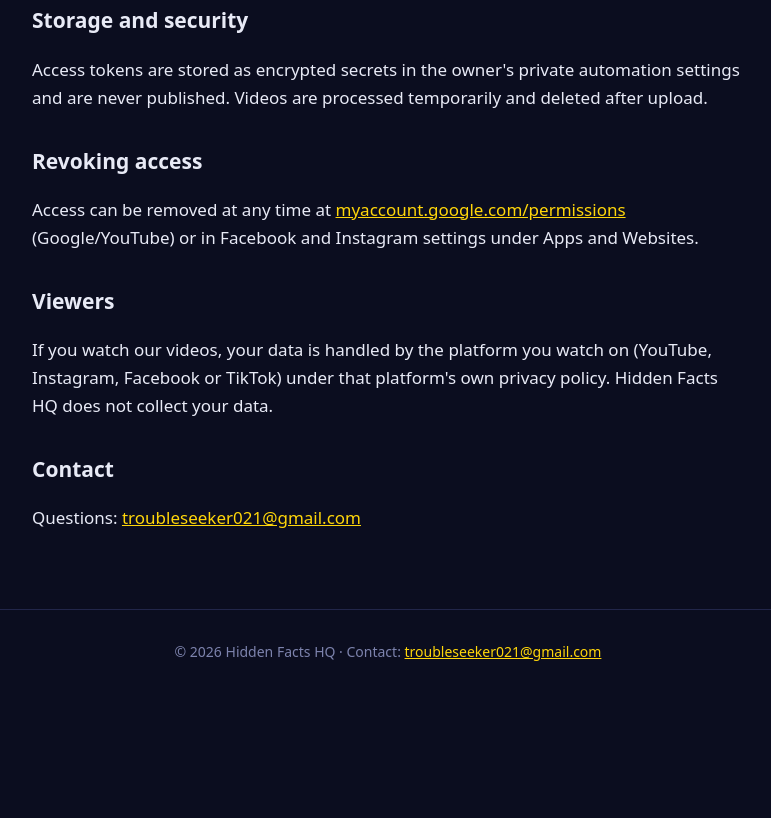
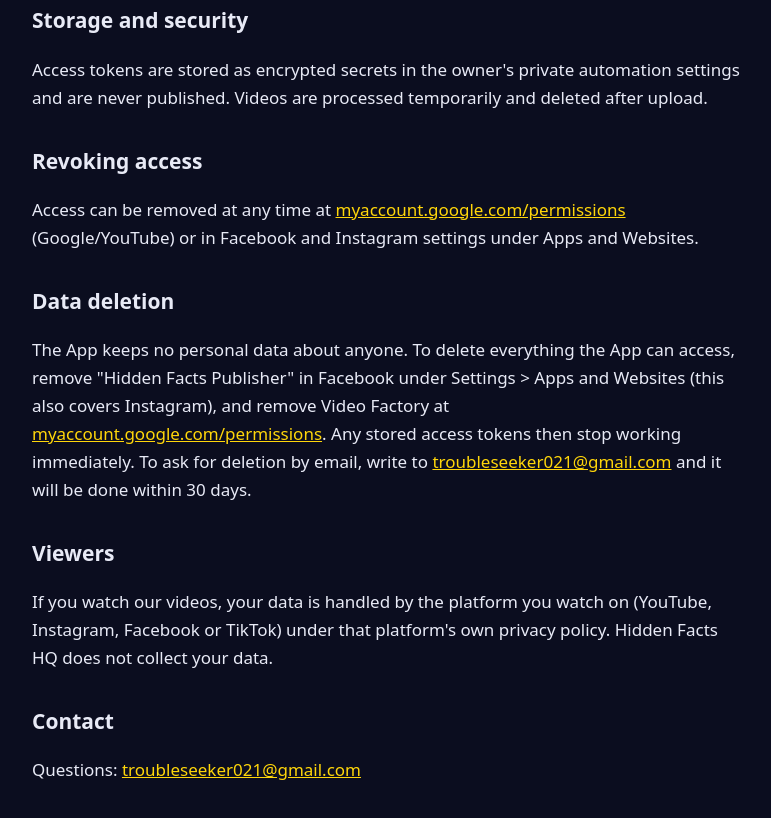
Before and after one commit to troubleseeker021-design/video-factory, a plain HTML site: page docs/privacy.html in a window 1280 px wide. Shown: the part 952-1770 px from the top of the page, without its empty margins (252-1023 px from the left). Before the commit the page ends 1645 px from the top, so only its background shows below. Drawn offline with Linux system fonts and the light colour scheme.

Commit message:
Privacy page: add data deletion section (for Meta app Live)

```diff
--- a/docs/privacy.html
+++ b/docs/privacy.html
@@ -11,13 +11,14 @@ main{max-width:760px;margin:0 auto;padding:40px 24px 60px}h1{font-size:34px;line
 @media(max-width:600px){nav{gap:12px;font-size:14px}h1{font-size:28px}}</style></head>
 <body><header><img src="logo.png" alt=""><b>HIDDEN FACTS <span>HQ</span></b>
 <nav><a href="index.html">Home</a><a href="privacy.html">Privacy</a><a href="terms.html">Terms</a></nav></header>
-<main><h1>Privacy Policy</h1><p class="mute">Last updated: November 7, 2026</p>
+<main><h1>Privacy Policy</h1><p class="mute">Last updated: November 16, 2026</p>
 <p>This policy explains how Hidden Facts HQ and its private publishing tool, Video Factory (the "App"), handle information.</p>
 <h2>Who uses the App</h2><p>The App is used only by the owner of the Hidden Facts HQ channels to upload videos to accounts the owner controls. It is not offered to the public, and no other users sign in to it.</p>
 <h2>Information the App accesses</h2><p>When the owner connects their own YouTube, Instagram or Facebook account, the App receives access tokens from those services. The App uses them only to upload the owner's videos, together with titles, descriptions and tags, to the owner's own channels. The App does not read, collect or store viewer data, comments, messages, contacts or any personal information about other people.</p>
 <h2>Google user data</h2><p>The App requests only the YouTube upload permission (youtube.upload). Data received from Google APIs is used solely to upload videos to the owner's YouTube channel. It is not sold, shared with third parties, used for advertising, or used to train AI models. The App's use of information received from Google APIs adheres to the <a href="https://developers.google.com/terms/api-services-user-data-policy">Google API Services User Data Policy</a>, including the Limited Use requirements. The App also uses the YouTube API Services; see the <a href="https://www.youtube.com/t/terms">YouTube Terms of Service</a> and the <a href="https://policies.google.com/privacy">Google Privacy Policy</a>.</p>
 <h2>Storage and security</h2><p>Access tokens are stored as encrypted secrets in the owner's private automation settings and are never published. Videos are processed temporarily and deleted after upload.</p>
 <h2>Revoking access</h2><p>Access can be removed at any time at <a href="https://myaccount.google.com/permissions">myaccount.google.com/permissions</a> (Google/YouTube) or in Facebook and Instagram settings under Apps and Websites.</p>
+<h2 id="data-deletion">Data deletion</h2><p>The App keeps no personal data about anyone. To delete everything the App can access, remove "Hidden Facts Publisher" in Facebook under Settings &gt; Apps and Websites (this also covers Instagram), and remove Video Factory at <a href="https://myaccount.google.com/permissions">myaccount.google.com/permissions</a>. Any stored access tokens then stop working immediately. To ask for deletion by email, write to <a href="mailto:troubleseeker021@gmail.com">troubleseeker021@gmail.com</a> and it will be done within 30 days.</p>
 <h2>Viewers</h2><p>If you watch our videos, your data is handled by the platform you watch on (YouTube, Instagram, Facebook or TikTok) under that platform's own privacy policy. Hidden Facts HQ does not collect your data.</p>
 <h2>Contact</h2><p>Questions: <a href="mailto:troubleseeker021@gmail.com">troubleseeker021@gmail.com</a></p></main>
 <footer>© 2026 Hidden Facts HQ · Contact: <a href="mailto:troubleseeker021@gmail.com">troubleseeker021@gmail.com</a></footer></body></html>
```
